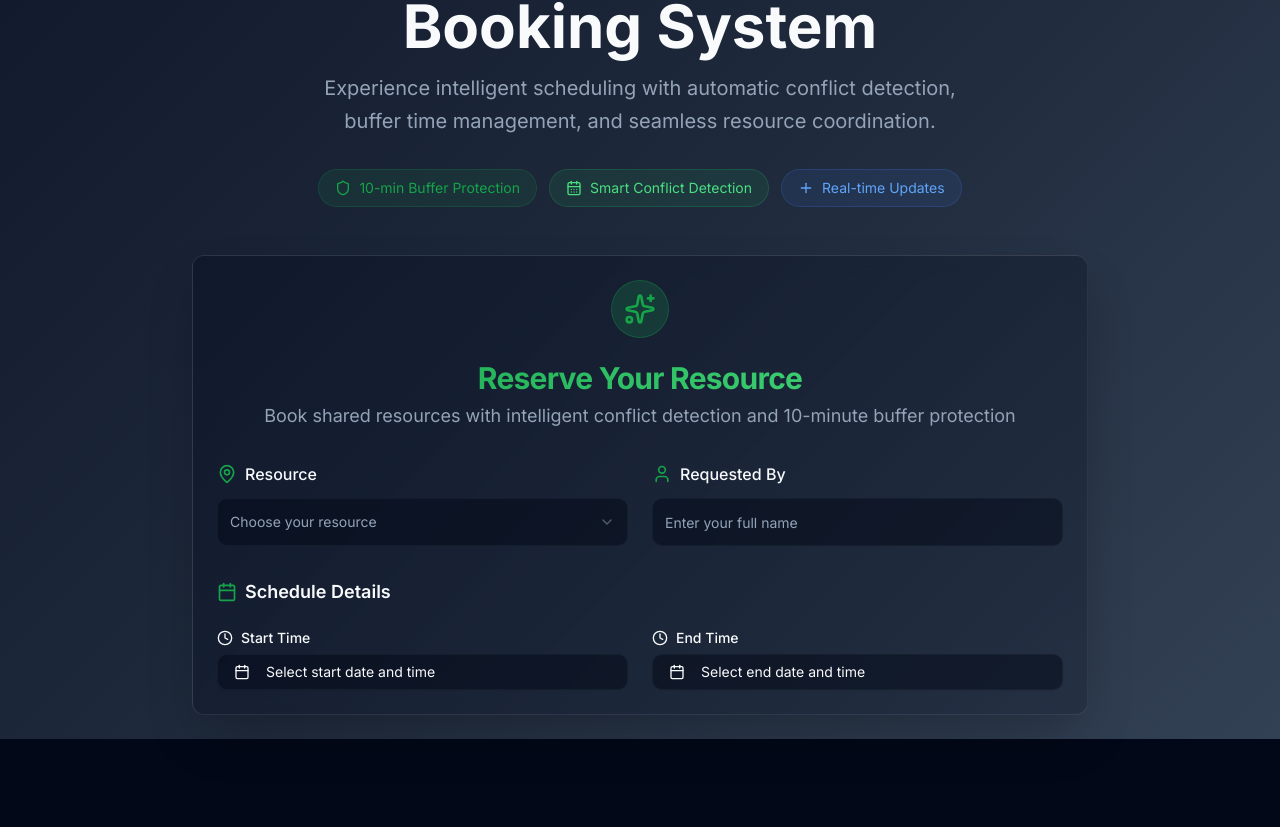
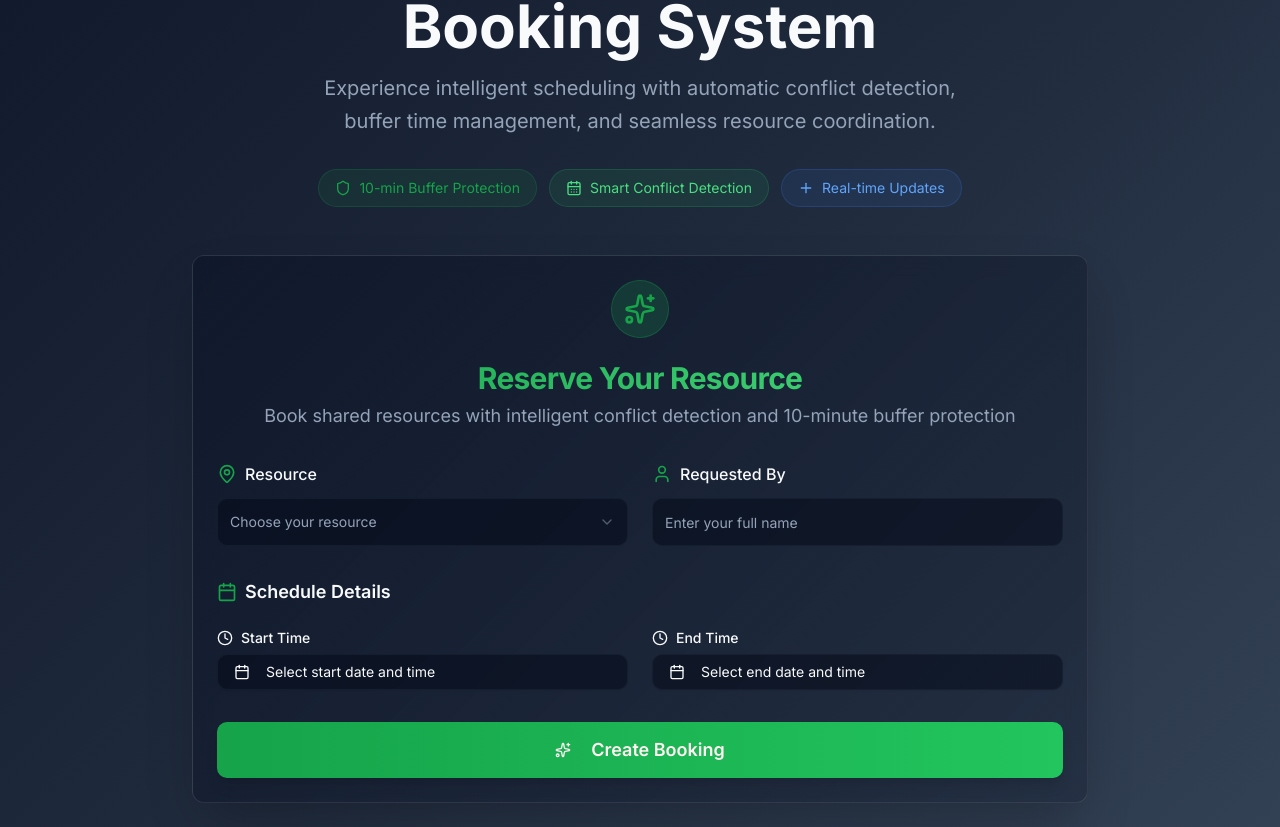
Before and after one commit to wolfiee42/resource-booking-system, a Next.js app: page / in a window 1280 px wide. Shown: the part 226-1053 px from the top of the page. Before the commit the page ends 965 px from the top, so only its background shows below. Built offline with nearby package versions, Linux system fonts and the light colour scheme.

Commit message:
feat: implemented form for booking time.

```diff
--- a/components/BookingForm.tsx
+++ b/components/BookingForm.tsx
@@ -1,6 +1,6 @@
 "use client";
 
-import { ChangeEvent, useState } from "react";
+import { ChangeEvent, useState, useEffect } from "react";
 import { RESOURCES, TBookingFormData } from "@/types/booking";
 
 import {
@@ -20,8 +20,18 @@ import {
 } from "@/components/ui/select";
 import { Input } from "@/components/ui/input";
 
-import { Calendar, MapPin, Sparkles, User } from "lucide-react";
+import {
+  AlertTriangle,
+  Calendar,
+  CheckCircle,
+  Loader2,
+  MapPin,
+  Sparkles,
+  User,
+} from "lucide-react";
 import { CustomDateTimePicker } from "./custom-datetime-picker/custom-datetime-picker";
+import { Alert, AlertDescription } from "./ui/alert";
+import { Button } from "./ui/button";
 
 export default function BookingForm() {
   const [formData, setFormData] = useState<TBookingFormData>({
@@ -30,10 +40,21 @@ export default function BookingForm() {
     startTime: "",
     endTime: "",
   });
+  const [isSubmitting, setIsSubmitting] = useState(false);
+  const [error, setError] = useState<string>("");
+  const [success, setSuccess] = useState<string>("");
 
-  const handleSubmit = async (e: React.FormEvent) => {};
+  const handleSubmit = async (e: React.FormEvent) => {
+    e.preventDefault();
+    setError("");
+    setSuccess("");
+    setIsSubmitting(true);
+  };
 
   const handleInputChange = (field: string, value: string) => {
+    if (error) setError("");
+    if (success) setSuccess("");
+
     setFormData((prev) => ({
       ...prev,
       [field]: value,
@@ -144,6 +165,45 @@ export default function BookingForm() {
                 />
               </div>
             </div>
+
+            {/* Alerts */}
+            {error && (
+              <Alert
+                variant="destructive"
+                className="bg-destructive/10 border-destructive/20"
+              >
+                <AlertTriangle className="h-4 w-4" />
+                <AlertDescription className="text-sm">{error}</AlertDescription>
+              </Alert>
+            )}
+
+            {success && (
+              <Alert className="bg-primary/10 border-primary/20 text-primary">
+                <CheckCircle className="h-4 w-4" />
+                <AlertDescription className="text-sm">
+                  {success}
+                </AlertDescription>
+              </Alert>
+            )}
+
+            {/* Submit Button */}
+            <Button
+              type="submit"
+              disabled={isSubmitting}
+              className="w-full h-14 text-lg font-semibold bg-gradient-to-r from-primary to-green-500 hover:from-primary/90 hover:to-green-500/90 transition-all duration-200 shadow-lg hover:shadow-xl"
+            >
+              {isSubmitting ? (
+                <>
+                  <Loader2 className="mr-3 h-5 w-5 animate-spin" />
+                  Creating Your Booking...
+                </>
+              ) : (
+                <>
+                  <Sparkles className="mr-3 h-5 w-5" />
+                  Create Booking
+                </>
+              )}
+            </Button>
           </form>
         </CardContent>
       </Card>
--- /dev/null
+++ b/components/ui/alert.tsx
@@ -0,0 +1,59 @@
+import * as React from "react"
+import { cva, type VariantProps } from "class-variance-authority"
+
+import { cn } from "@/lib/utils"
+
+const alertVariants = cva(
+  "relative w-full rounded-lg border p-4 [&>svg~*]:pl-7 [&>svg+div]:translate-y-[-3px] [&>svg]:absolute [&>svg]:left-4 [&>svg]:top-4 [&>svg]:text-foreground",
+  {
+    variants: {
+      variant: {
+        default: "bg-background text-foreground",
+        destructive:
+          "border-destructive/50 text-destructive dark:border-destructive [&>svg]:text-destructive",
+      },
+    },
+    defaultVariants: {
+      variant: "default",
+    },
+  }
+)
+
+const Alert = React.forwardRef<
+  HTMLDivElement,
+  React.HTMLAttributes<HTMLDivElement> & VariantProps<typeof alertVariants>
+>(({ className, variant, ...props }, ref) => (
+  <div
+    ref={ref}
+    role="alert"
+    className={cn(alertVariants({ variant }), className)}
+    {...props}
+  />
+))
+Alert.displayName = "Alert"
+
+const AlertTitle = React.forwardRef<
+  HTMLParagraphElement,
+  React.HTMLAttributes<HTMLHeadingElement>
+>(({ className, ...props }, ref) => (
+  <h5
+    ref={ref}
+    className={cn("mb-1 font-medium leading-none tracking-tight", className)}
+    {...props}
+  />
+))
+AlertTitle.displayName = "AlertTitle"
+
+const AlertDescription = React.forwardRef<
+  HTMLParagraphElement,
+  React.HTMLAttributes<HTMLParagraphElement>
+>(({ className, ...props }, ref) => (
+  <div
+    ref={ref}
+    className={cn("text-sm [&_p]:leading-relaxed", className)}
+    {...props}
+  />
+))
+AlertDescription.displayName = "AlertDescription"
+
+export { Alert, AlertTitle, AlertDescription }
```
